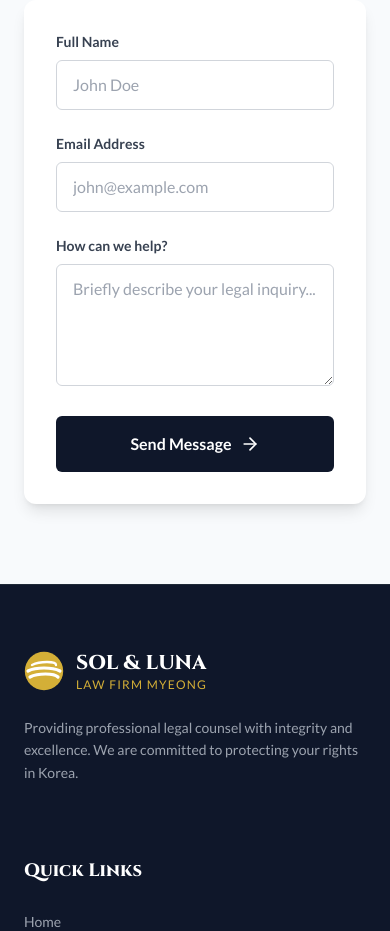
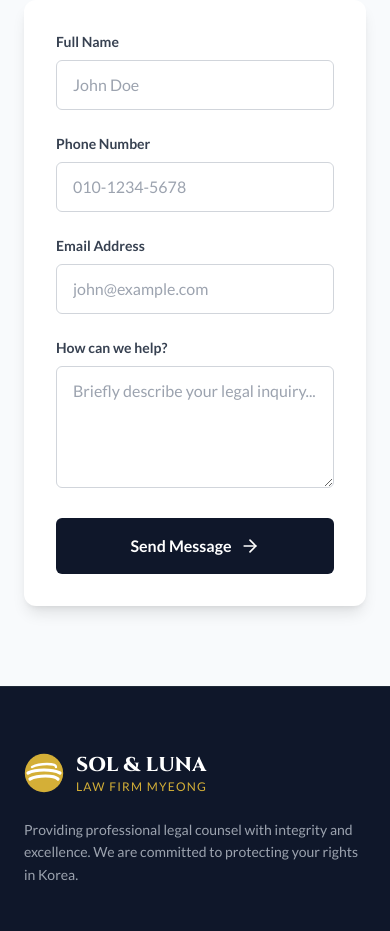
Before and after one commit to chchoi171328-eng/SiteForForeignerClient, a React (Vite) app: page / in a window 390 px wide. Shown: the part 5000-5931 px from the top of the page. Built offline with nearby package versions, Linux system fonts and the light colour scheme.

Commit message:
feat(contact): Add phone number field and configure EmailJS
Includes the addition of a phone number input to the contact form and configures the necessary EmailJS keys for sending inquiries.

```diff
--- a/App.tsx
+++ b/App.tsx
@@ -5,9 +5,9 @@ import { CustomLogo, Icons } from './components/Icons';
 
 // --- EmailJS Configuration ---
 // TODO: Replace these with your actual keys from EmailJS dashboard
-const EMAILJS_SERVICE_ID = "";
-const EMAILJS_TEMPLATE_ID = "";
-const EMAILJS_PUBLIC_KEY = "";
+const EMAILJS_SERVICE_ID = "foreignersite_Inquiry";
+const EMAILJS_TEMPLATE_ID = "template_4208stx";
+const EMAILJS_PUBLIC_KEY = "agP0G0rU2_TZD1wT5";
 
 // --- Shared Logic ---
 const handleSmoothScroll = (e: React.MouseEvent<HTMLAnchorElement>, href: string, closeMobileMenu?: () => void) => {
@@ -334,7 +334,7 @@ const LocationSection = () => {
 
 // 6. Contact Form Section
 const ContactSection = () => {
-  const [formState, setFormState] = useState({ name: '', email: '', message: '' });
+  const [formState, setFormState] = useState({ name: '', email: '', phone: '', message: '' });
   const [status, setStatus] = useState<'idle' | 'submitting' | 'success'>('idle');
 
   const handleSubmit = async (e: React.FormEvent) => {
@@ -350,6 +350,7 @@ const ContactSection = () => {
           {
             from_name: formState.name,
             from_email: formState.email,
+            from_phone: formState.phone,
             message: formState.message,
           },
           EMAILJS_PUBLIC_KEY
@@ -361,7 +362,7 @@ const ContactSection = () => {
       }
 
       setStatus('success');
-      setFormState({ name: '', email: '', message: '' });
+      setFormState({ name: '', email: '', phone: '', message: '' });
 
       // Reset status after showing success message
       setTimeout(() => {
@@ -419,6 +420,18 @@ const ContactSection = () => {
                 />
               </div>
               <div>
+                <label className="block text-sm font-bold text-gray-700 mb-2">Phone Number</label>
+                <input
+                  type="tel"
+                  required
+                  disabled={status === 'submitting'}
+                  className="w-full px-4 py-3 rounded-md border border-gray-300 focus:border-gold-400 focus:ring-1 focus:ring-gold-400 outline-none transition-all disabled:bg-gray-100"
+                  placeholder="010-1234-5678"
+                  value={formState.phone}
+                  onChange={(e) => setFormState({...formState, phone: e.target.value})}
+                />
+              </div>
+              <div className="md:col-span-2">
                 <label className="block text-sm font-bold text-gray-700 mb-2">Email Address</label>
                 <input
                   type="email"
```
